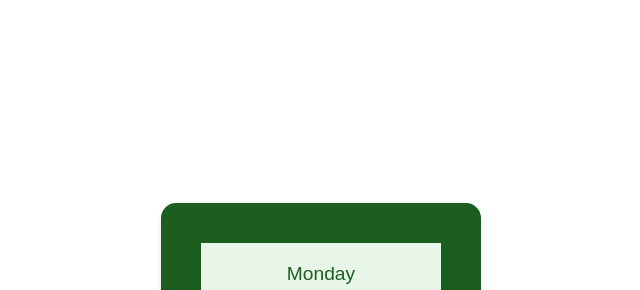
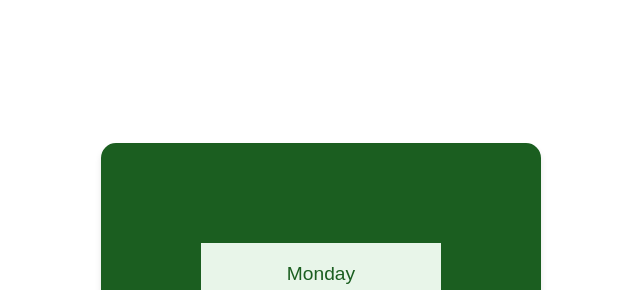
Before and after one commit to DominikaDomka/daily-widget, a plain HTML site: page daily-widget.html in a window 1280 px wide. Shown: the part 65-355 px from the top of the page, without its empty margins (319-959 px from the left). Drawn offline with Linux system fonts and the light colour scheme.

Commit message:
Update daily-widget.html

```diff
--- a/daily-widget.html
+++ b/daily-widget.html
@@ -22,7 +22,7 @@
             text-align: center;
             box-shadow: 0 4px 6px rgba(0, 0, 0, 0.1);
             width: 200px;
-            border: 40px solid #1b5e20;
+            border: 100px solid #1b5e20;
         }
         .day {
             font-size: 1.2em;
```
